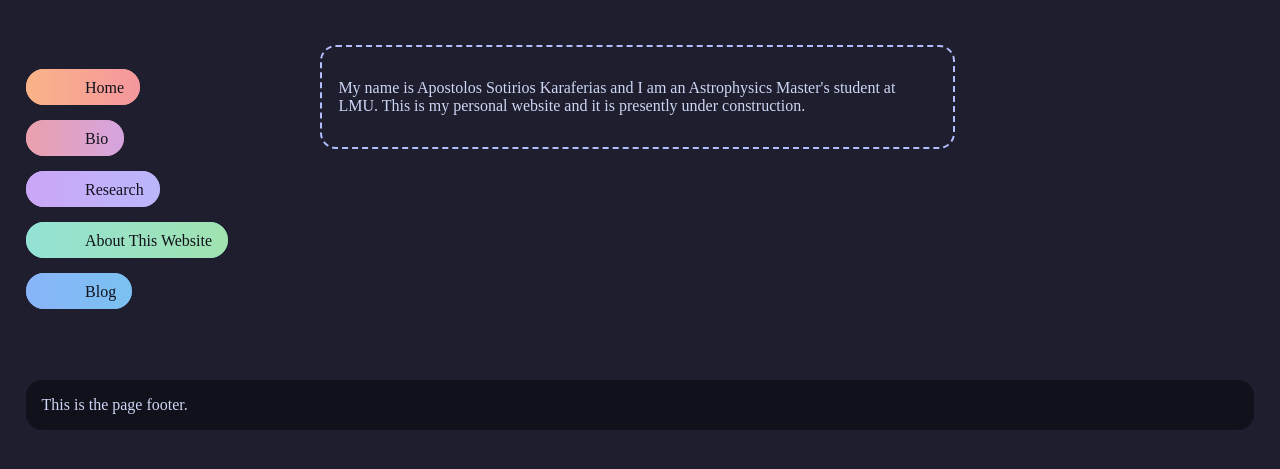
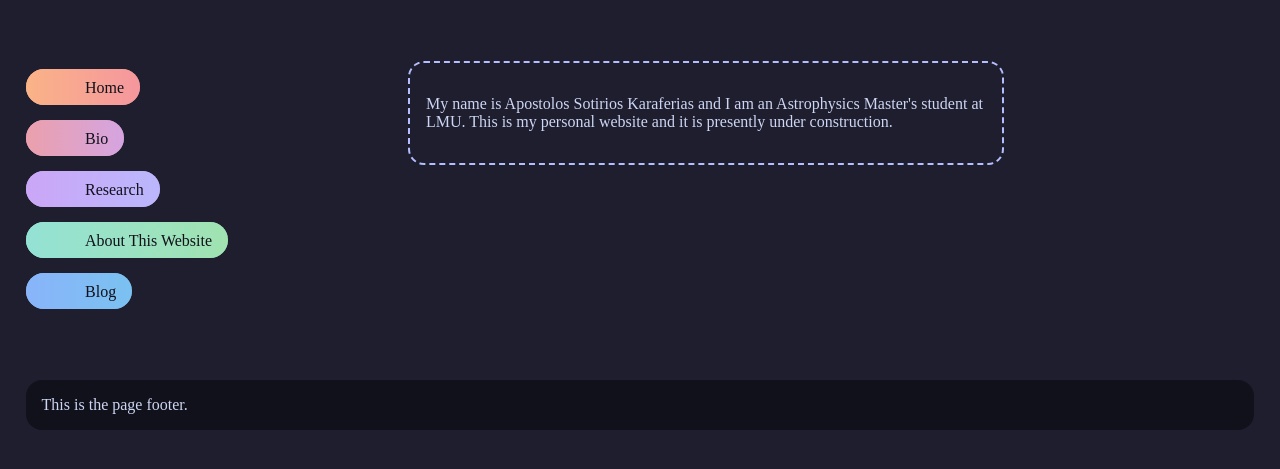
Before and after one commit to ASKaraferias/ASKaraferias.github.io, a plain HTML site: page index.html in a window 1280 px wide. Shown: the part 193-662 px from the top of the page. Drawn offline with Linux system fonts and the light colour scheme; a web font is replaced by a local one.

Commit message:
2025-01-13 23:29:07 blog post

```diff
--- a/index.html
+++ b/index.html
@@ -25,13 +25,14 @@
 		  <a class="active blog" href="/blog/index.html"><span class="nerd"></span>&emsp;&ensp;Blog</a>
 		</div>
 
-
+		<div class="item3">
 		<main>
 		<article>
 		<p>My name is Apostolos Sotirios Karaferias and I am an Astrophysics Master's student at LMU. This is
 		my personal website and it is presently under construction.</p>
 		</article>
 		</main>
+		</div>
 
 		<div class="item5">
 			This is the page footer.
```
